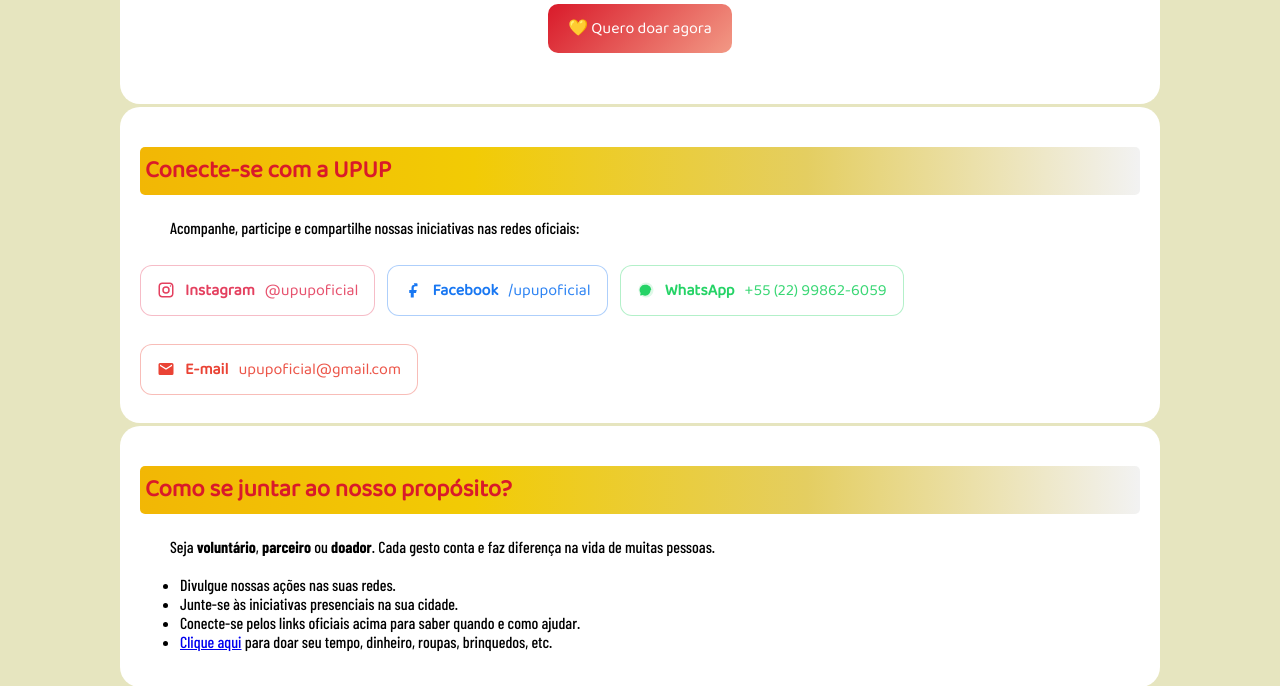
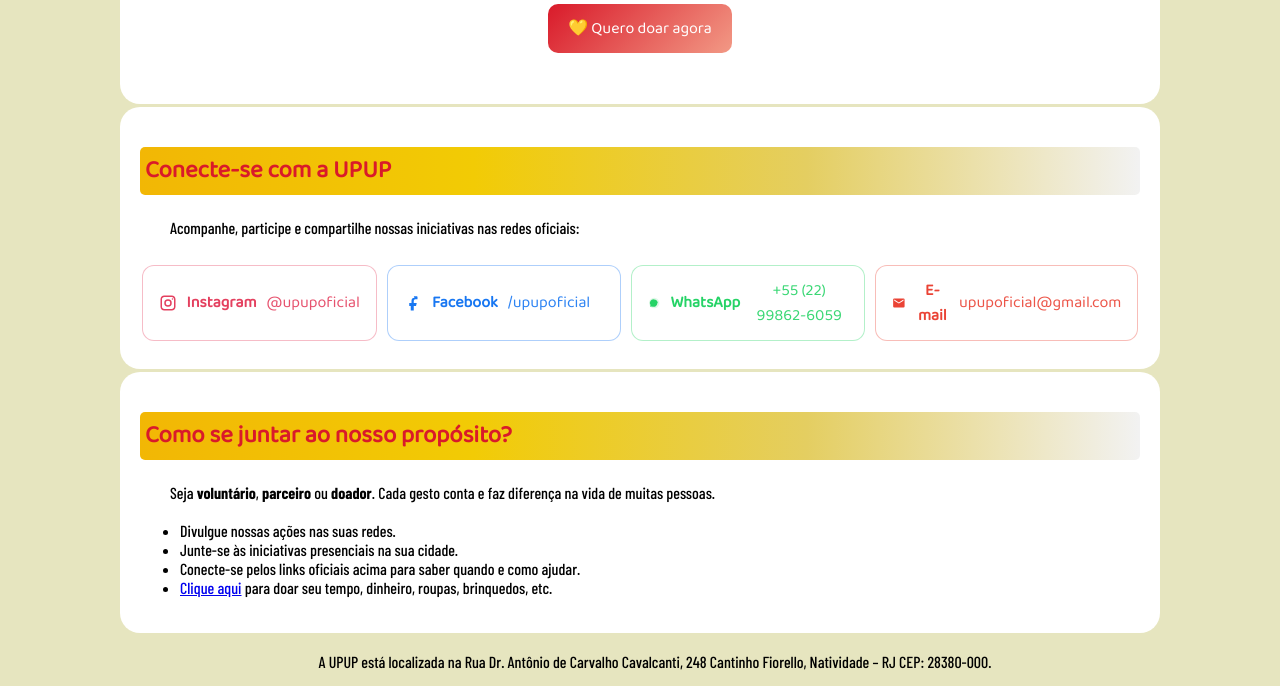
Before and after one commit to mspcris/upup, a PHP site: page /doeparaupup.html in a window 1280 px wide. Shown: the part 1610-2296 px from the top of the page. Run offline with PHP 8.4, Linux system fonts and the light colour scheme; some web fonts are replaced.

Commit message:
Tentando alinhar botões das redes sociais

```diff
--- a/css/style.css
+++ b/css/style.css
@@ -848,6 +848,19 @@
 /* “Pílula” herda a cor do botão */
 .cta .btn .pill { color: inherit; opacity: .9; }
 
+.cta {
+  display: flex;
+  justify-content: center; /* centraliza na horizontal */
+  flex-wrap: wrap;         /* permite quebrar linha em telas menores */
+  gap: 10px;
+}
+
+.cta a.btn {
+  flex: 0 1 200px;   /* largura flexível */
+  text-align: center;
+}
+
+
 /********************************************
 #                                              #
 #         Botões de doação Pix                 #
@@ -885,6 +898,8 @@
   background: linear-gradient(135deg, var(--cor4), var(--cor5));
   color: #fff;
 }
+
+
 
 
 
```
